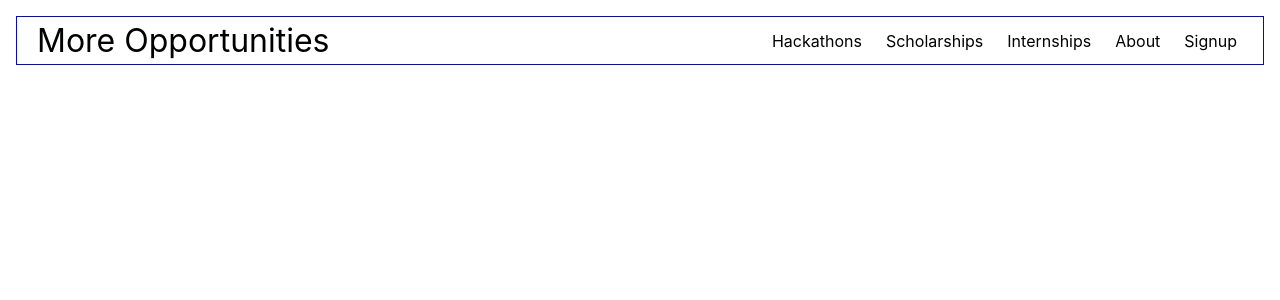
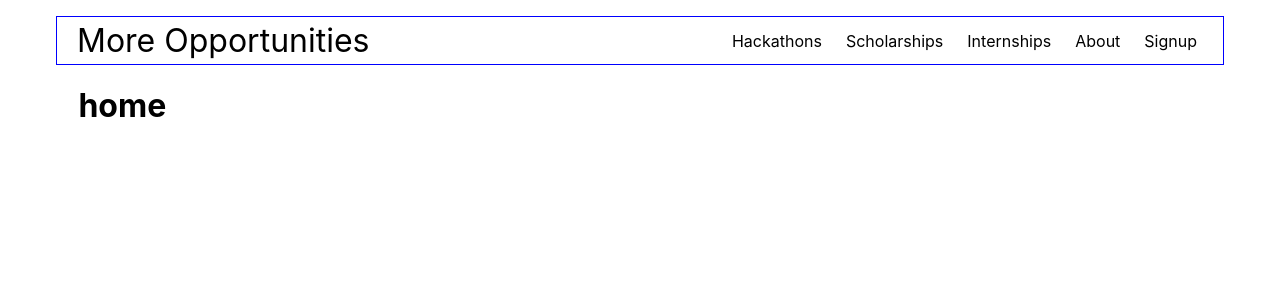
Before and after one commit to chetryJyoti/MoreOppNew, a React (Create React App) app: page / in a window 1280 px wide. Shown: the top 300 px of the page. Built offline with nearby package versions, Linux system fonts and the light colour scheme.

Commit message:
minor fixes

```diff
--- a/public/index.html
+++ b/public/index.html
@@ -24,7 +24,7 @@
       work correctly both with client-side routing and a non-root public URL.
       Learn how to configure a non-root public URL by running `npm run build`.
     -->
-    <title>React App</title>
+    <title>More Opportunities</title>
   </head>
   <body>
     <noscript>You need to enable JavaScript to run this app.</noscript>
--- a/src/components/home/Home.js
+++ b/src/components/home/Home.js
@@ -3,7 +3,7 @@ import React from 'react'
 const Home = () => {
   return (
     <div className='container'>
-
+      <h1>home</h1>
     </div>
   )
 }
--- a/src/index.css
+++ b/src/index.css
@@ -1,5 +1,6 @@
 body {
-  margin: 0;
+  margin: 0px;
+  padding:0 40px;
   font-family: -apple-system, BlinkMacSystemFont, 'Segoe UI', 'Roboto', 'Oxygen',
     'Ubuntu', 'Cantarell', 'Fira Sans', 'Droid Sans', 'Helvetica Neue',
     sans-serif;
```
